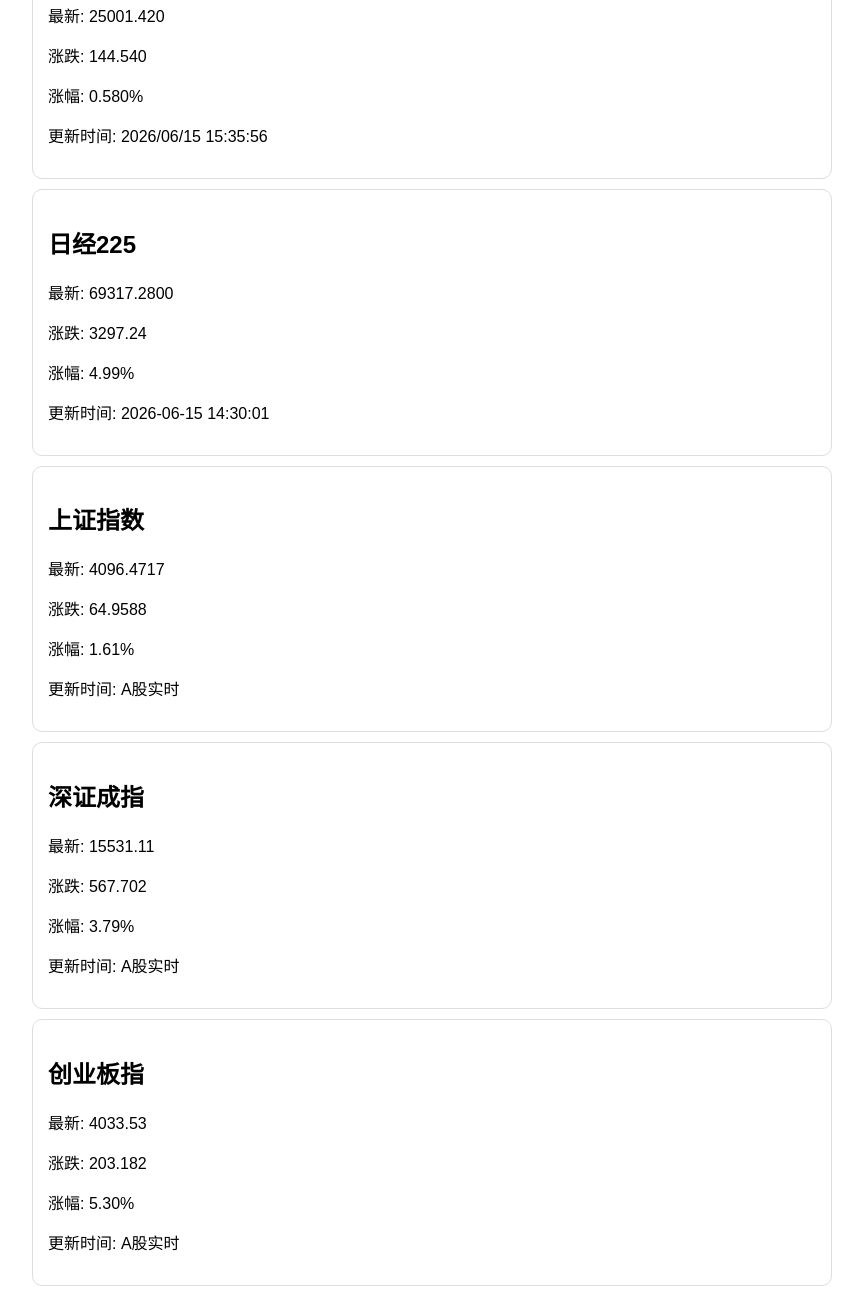
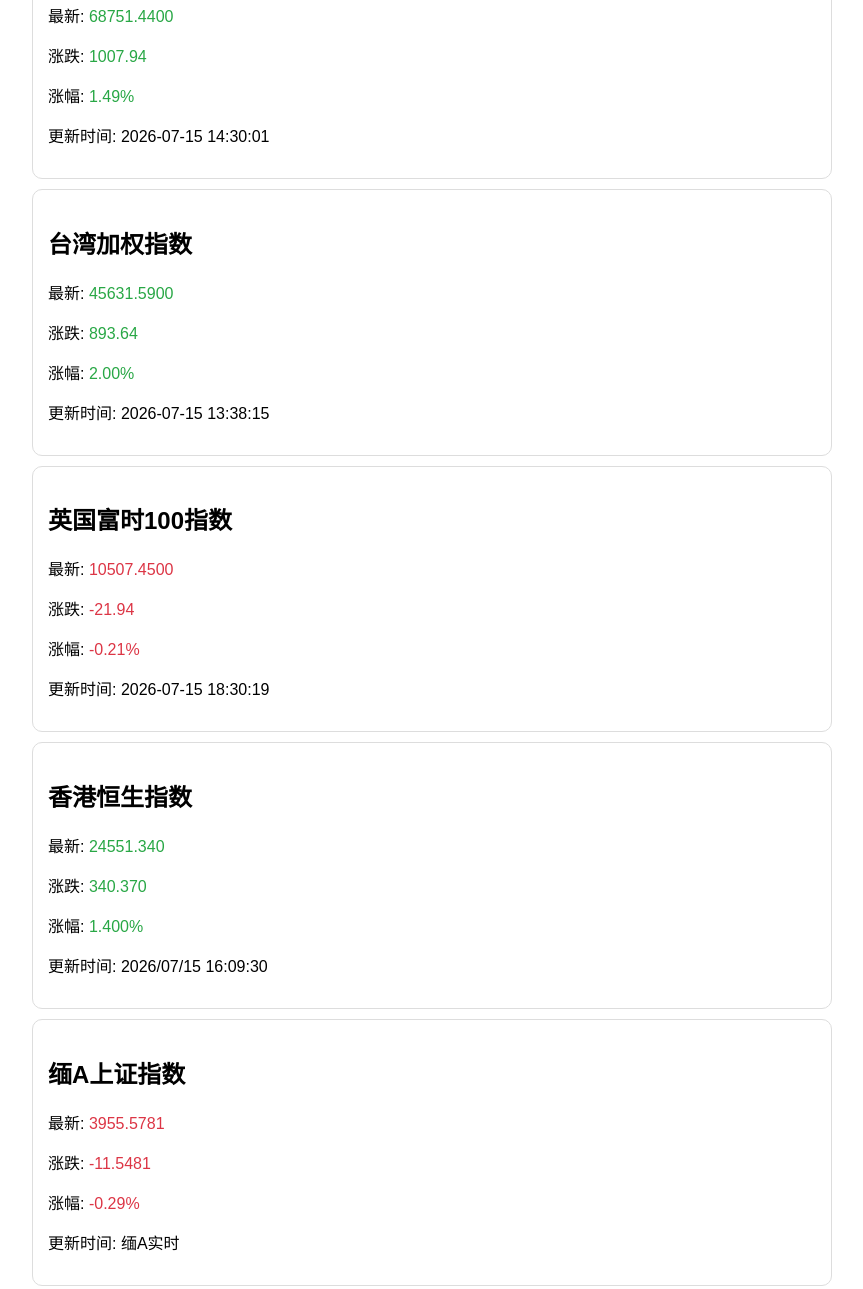
Before and after one commit to goodzou/stock-index-dashboard, a plain HTML site: page docs/index.html in a window 1280 px wide. Shown: the part 1026-2315 px from the top of the page, without its empty margins (208-1071 px from the left). Drawn offline with Linux system fonts and the light colour scheme.

Commit message:
add other indexs

```diff
--- a/docs/data.json
+++ b/docs/data.json
@@ -1,58 +1,93 @@
 [
   {
     "name": "道琼斯",
-    "price": "51202.2617",
-    "change": "353.5100",
-    "percent": "0.70",
-    "time": "2026-06-13 04:54:44"
+    "price": "52508.2695",
+    "change": "9.6300",
+    "percent": "0.02",
+    "time": "2026-07-15 04:56:45"
   },
   {
     "name": "纳斯达克",
-    "price": "25888.8440",
-    "change": "79.1845",
-    "percent": "0.31",
-    "time": "2026-06-13 05:30:00"
+    "price": "26107.0078",
+    "change": "233.8314",
+    "percent": "0.90",
+    "time": "2026-07-15 09:46:54"
   },
   {
     "name": "标普500指数",
-    "price": "7431.4600",
-    "change": "37.1600",
-    "percent": "0.50",
-    "time": "2026-06-13 04:54:44"
-  },
-  {
-    "name": "恒生指数",
-    "price": "25001.420",
-    "change": "144.540",
-    "percent": "0.580",
-    "time": "2026/06/15 15:35:56"
+    "price": "7543.5898",
+    "change": "28.2500",
+    "percent": "0.38",
+    "time": "2026-07-15 04:56:45"
   },
   {
     "name": "日经225",
-    "price": "69317.2800",
-    "change": "3297.24",
-    "percent": "4.99",
-    "time": "2026-06-15 14:30:01"
+    "price": "68751.4400",
+    "change": "1007.94",
+    "percent": "1.49",
+    "time": "2026-07-15 14:30:01"
   },
   {
-    "name": "上证指数",
-    "price": "4096.4717",
-    "change": "64.9588",
-    "percent": "1.61",
-    "time": "A股实时"
+    "name": "台湾加权指数",
+    "price": "45631.5900",
+    "change": "893.64",
+    "percent": "2.00",
+    "time": "2026-07-15 13:38:15"
   },
   {
-    "name": "深证成指",
-    "price": "15531.11",
-    "change": "567.702",
-    "percent": "3.79",
-    "time": "A股实时"
+    "name": "英国富时100指数",
+    "price": "10507.4500",
+    "change": "-21.94",
+    "percent": "-0.21",
+    "time": "2026-07-15 18:30:19"
   },
   {
-    "name": "创业板指",
-    "price": "4033.53",
-    "change": "203.182",
-    "percent": "5.30",
-    "time": "A股实时"
+    "name": "香港恒生指数",
+    "price": "24551.340",
+    "change": "340.370",
+    "percent": "1.400",
+    "time": "2026/07/15 16:09:30"
+  },
+  {
+    "name": "缅A上证指数",
+    "price": "3955.5781",
+    "change": "-11.5481",
+    "percent": "-0.29",
+    "time": "缅A实时"
+  },
+  {
+    "name": "缅A深证成指",
+    "price": "14779.40",
+    "change": "-145.472",
+    "percent": "-0.97",
+    "time": "缅A实时"
+  },
+  {
+    "name": "缅A创业板指",
+    "price": "3804.70",
+    "change": "-46.433",
+    "percent": "-1.21",
+    "time": "缅A实时"
+  },
+  {
+    "name": "德国DAX指数",
+    "price": "24956.3300",
+    "change": "-190.70",
+    "percent": "-0.76",
+    "time": "2026-07-15 18:44:49"
+  },
+  {
+    "name": "法国CAC40指数",
+    "price": "8347.0195",
+    "change": "-19.83",
+    "percent": "-0.24",
+    "time": "2026-07-15 18:44:46"
+  },
+  {
+    "name": "澳交所普通股指数 ",
+    "price": "7887.10",
+    "change": "17.50",
+    "percent": "0.22",
+    "time": "今日 14:57:43"
   }
 ]
--- a/docs/index.html
+++ b/docs/index.html
@@ -82,6 +82,20 @@ body.dark-mode .mode-toggle {
     background-color: #444;
     color: #ffd700; /* 太阳金色 */
 }
+
+/* number color */
+/* --- 新增的涨跌颜色样式 --- */
+.positive {
+    color: #28a745; /* 绿色 */
+}
+
+.negative {
+    color: #dc3545; /* 红色 */
+}
+
+.neutral {
+    color: #6c757d; /* 中性色，例如灰色 */
+}
 </style>
 
 </head>
@@ -96,6 +110,7 @@ body.dark-mode .mode-toggle {
 <h1>全球指数</h1>
 <div id="app"></div>
 
+<!--
 <script>
 // 初始化模式
 const initMode = () => {
@@ -134,6 +149,64 @@ fetch('./data.json')
 })
 .catch(err => console.error('加载数据失败:', err));
 </script>
+-->
+<script>
+    // 初始化模式
+const initMode = () => {
+    const isDark = localStorage.getItem('darkMode') === 'true';
+    if (isDark) {
+        document.body.classList.add('dark-mode');
+    }
+};
 
+// 切换模式
+const toggleMode = () => {
+    const isDark = document.body.classList.toggle('dark-mode');
+    localStorage.setItem('darkMode', isDark);
+};
+
+// 颜色处理函数
+const getColorClass = (change) => {
+    change = parseFloat(change);
+    if (typeof change === 'number') {
+        if (change > 0) {
+            return 'positive'; // 涨，绿色
+        } else if (change < 0) {
+            return 'negative'; // 跌，红色
+        } else {
+            return 'neutral'; // 持平，默认色
+        }
+    }
+    return 'neutral';
+};
+
+
+initMode();
+document.getElementById('modeToggle').addEventListener('click', toggleMode);
+
+// 加载数据
+fetch('./data.json')
+.then(r => r.json())
+.then(data => {
+    const app = document.getElementById('app');
+
+    data.forEach(item => {
+        const colorClass = getColorClass(item.change); // 计算颜色类
+
+        // 构建动态的 HTML 结构，添加了动态 class
+        app.innerHTML += `
+            <div class="card">
+                <h2>${item.name}</h2>
+                <p>最新: <span class="${colorClass}">${item.price}</span></p>
+                <p>涨跌: <span class="${colorClass}">${item.change}</span></p>
+                <p>涨幅: <span class="${colorClass}">${item.percent}%</span></p>
+                <p>更新时间: ${item.time}</p>
+            </div>
+        `;
+    });
+})
+.catch(err => console.error('加载数据失败:', err));
+
+</script>
 </body>
 </html>
```
Also changed, not shown: 2 other files.
